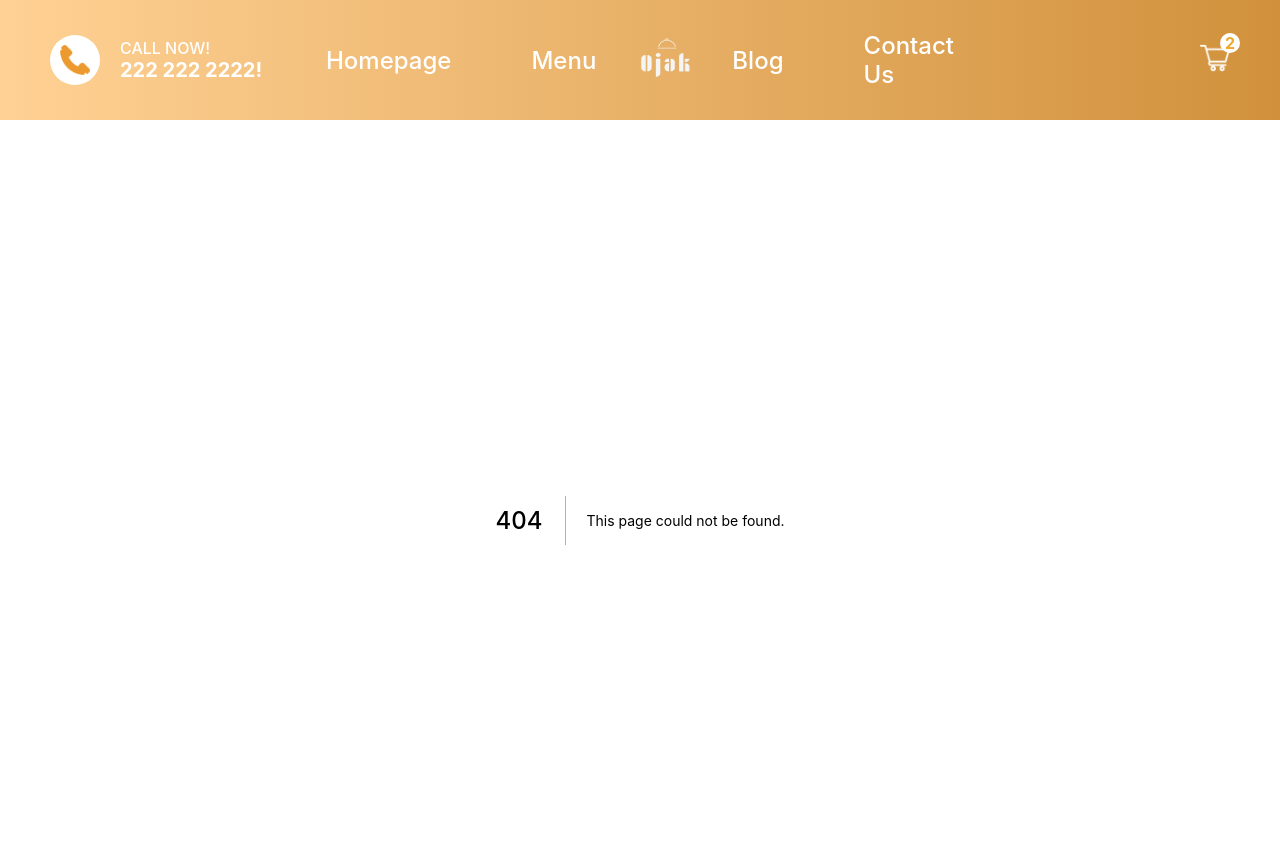
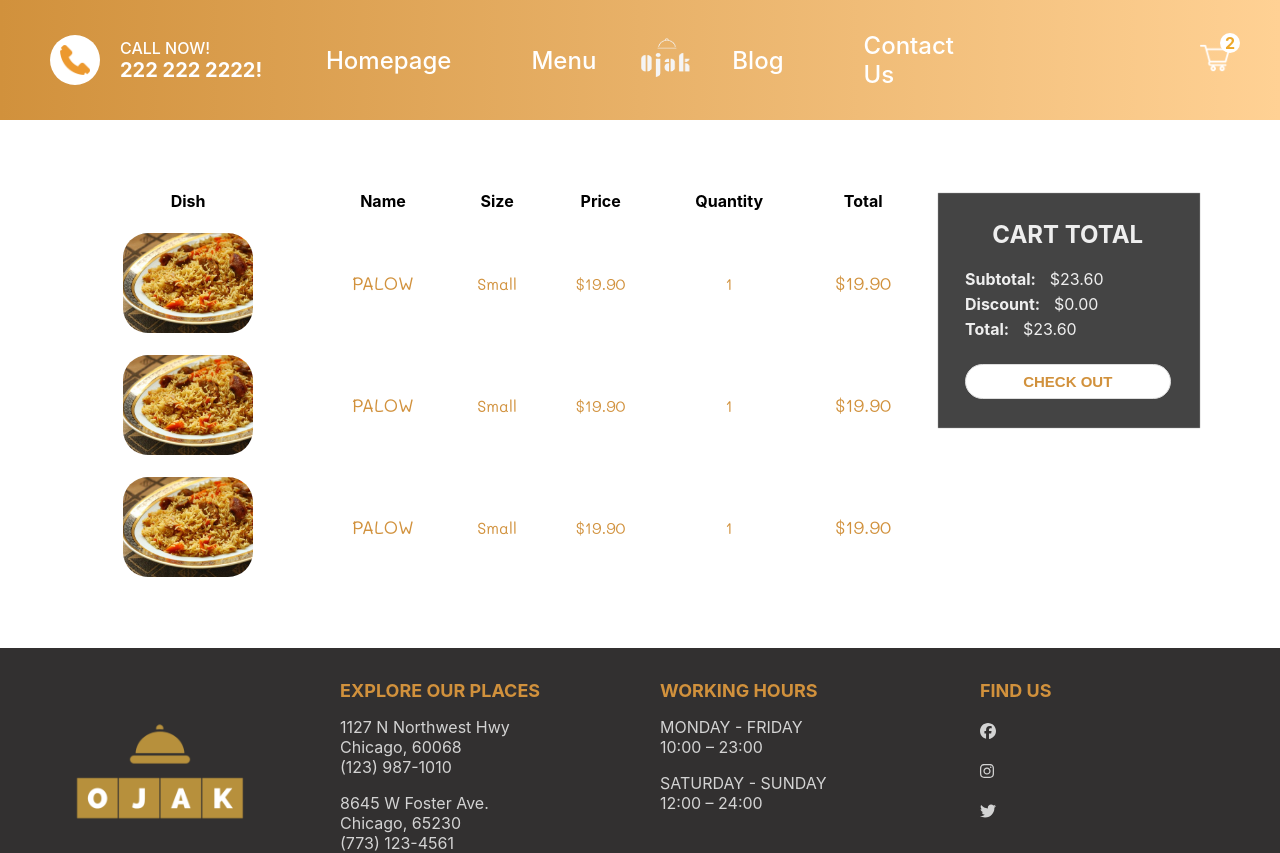
Before and after one commit to Arnazarov/Ojak, a Next.js app: page /cart in a window 1280 px wide. Before the commit this address had no page. Shown: the top 853 px of the page. Built offline with nearby package versions, Linux system fonts and the light colour scheme.

Commit message:
added cart page w/ styles

```diff
--- /dev/null
+++ b/pages/cart.jsx
@@ -0,0 +1,127 @@
+import Image from 'next/image';
+import styles from '../styles/Cart.module.css';
+
+const Cart = () => {
+  return (
+    <div className={styles.container}>
+      <div className={styles.left}>
+        <table className={styles.table}>
+          <thead>
+            <tr>
+              <th>Dish</th>
+              <th>Name</th>
+              <th>Size</th>
+              <th>Price</th>
+              <th>Quantity</th>
+              <th>Total</th>
+            </tr>
+          </thead>
+          <tbody className={styles.tbody}>
+            <tr>
+              <td>
+                <div className={styles.imgContainer}>
+                  <Image
+                    src="/images/palaw.jpg"
+                    alt=""
+                    layout="fill"
+                    objectFit="cover"
+                  />
+                </div>
+              </td>
+              <td>
+                <span className={styles.name}>PALOW</span>
+              </td>
+              <td>
+                <span className={styles.meat}>Small</span>
+              </td>
+              <td>
+                <span className={styles.price}>$19.90</span>
+              </td>
+              <td>
+                <span className={styles.qty}>1</span>
+              </td>
+              <td>
+                <span className={styles.total}>$19.90</span>
+              </td>
+            </tr>
+          </tbody>
+          <tbody className={styles.tbody}>
+            <tr>
+              <td>
+                <div className={styles.imgContainer}>
+                  <Image
+                    src="/images/palaw.jpg"
+                    alt=""
+                    layout="fill"
+                    objectFit="cover"
+                  />
+                </div>
+              </td>
+              <td>
+                <span className={styles.name}>PALOW</span>
+              </td>
+              <td>
+                <span className={styles.meat}>Small</span>
+              </td>
+              <td>
+                <span className={styles.price}>$19.90</span>
+              </td>
+              <td>
+                <span className={styles.qty}>1</span>
+              </td>
+              <td>
+                <span className={styles.total}>$19.90</span>
+              </td>
+            </tr>
+          </tbody>
+          <tbody className={styles.tbody}>
+            <tr>
+              <td>
+                <div className={styles.imgContainer}>
+                  <Image
+                    src="/images/palaw.jpg"
+                    alt=""
+                    layout="fill"
+                    objectFit="cover"
+                  />
+                </div>
+              </td>
+              <td>
+                <span className={styles.name}>PALOW</span>
+              </td>
+              <td>
+                <span className={styles.meat}>Small</span>
+              </td>
+              <td>
+                <span className={styles.price}>$19.90</span>
+              </td>
+              <td>
+                <span className={styles.qty}>1</span>
+              </td>
+              <td>
+                <span className={styles.total}>$19.90</span>
+              </td>
+            </tr>
+          </tbody>
+        </table>
+      </div>
+      <div className={styles.right}>
+        <div className={styles.wrapper}>
+          <h2 className={styles.cartTitle}>CART TOTAL</h2>
+          <div className={styles.totalText}>
+            <b className={styles.totalTextTitle}>Subtotal: </b>$23.60
+          </div>
+          <div className={styles.totalText}>
+            <b className={styles.totalTextTitle}>Discount: </b>$0.00
+          </div>
+          <div className={styles.totalText}>
+            <b className={styles.totalTextTitle}>Total: </b>$23.60
+          </div>
+          <button className={styles.button}>CHECK OUT</button>
+        </div>
+      </div>
+    </div>
+  );
+};
+
+export default Cart;
--- /dev/null
+++ b/styles/Cart.module.css
@@ -0,0 +1,90 @@
+@import url("https://fonts.googleapis.com/css2?family=Mali&display=swap");
+
+.container {
+    padding: 50px;
+    display: flex;
+}
+
+.left {
+    flex: 3;
+}
+
+.right {
+    flex: 1;
+}
+
+.table {
+    width: 100%;
+    border-spacing: 20px;
+    text-align: center;
+}
+
+.imgContainer {
+    width: 130px;
+    height: 100px;
+    position: relative;
+    display: block;
+    margin: auto;
+}
+
+.imgContainer img {
+    border: 1px thin #b7903c !important;
+    border-radius: 25px;
+}
+
+.name {
+    font-weight: 500;
+    color: #D1913C;
+    font-size: 18px;
+}
+
+.tbody {
+    color: #D1913C;
+    font-family: 'Mali', sans-serif;
+}
+
+.total {
+    font-weight: 500;
+    font-size: 18px;
+}
+
+.wrapper {
+    width: 90%;
+    max-height: 300px;
+    background-color: #444;
+    padding: 30px;
+    padding-top: 10px;
+    display: flex;
+    flex-direction: column;
+    justify-content: space-between;
+    color: #eee;
+    margin-top: 20px;
+    box-shadow: inset 1px 1px 1px 2px #fff;
+}
+
+.totalTextTitle {
+    margin-right: 10px;
+
+}
+
+.totalText {
+    margin-bottom: 5px;
+}
+
+.button {
+    color: #D1913C;
+    background-color: #fff;
+    height: 35px;
+    cursor: pointer;
+    font-size: 15px;
+    font-weight: 800;
+    margin-top: 20px;
+    border: 1px solid #ddd !important;
+    border-radius: 25px;
+    text-shadow: -1px 0 white, 0 1px white, 1px 0 white, 0 -1px white;
+}
+
+.cartTitle {
+    text-align: center;
+
+}
--- a/styles/Footer.module.css
+++ b/styles/Footer.module.css
@@ -12,7 +12,7 @@
 
 .title {
     font-size: 18px;
-    color: #b7903c;
+    color: #D1913C;
 }
 
 .text {
--- a/styles/Header.module.css
+++ b/styles/Header.module.css
@@ -1,7 +1,7 @@
 .container {
     background: #D1913C;  /* fallback for old browsers */
-    background: -webkit-linear-gradient(to right, #FFD194, #D1913C);  /* Chrome 10-25, Safari 5.1-6 */
-    background: linear-gradient(to right, #FFD194, #D1913C); /* W3C, IE 10+/ Edge, Firefox 16+, Chrome 26+, Opera 12+, Safari 7+ */
+    background: -webkit-linear-gradient(to right,#D1913C, #FFD194 );  /* Chrome 10-25, Safari 5.1-6 */
+    background: linear-gradient(to right,#D1913C, #FFD194 ); /* W3C, IE 10+/ Edge, Firefox 16+, Chrome 26+, Opera 12+, Safari 7+ */
 
     height: 120px;
     padding: 0px 50px;
@@ -61,7 +61,7 @@
 }
 
 .listItem {
-    margin: 40px;
+    margin: 0 40px;
     font-size: 1.5rem;
     font-weight: 500;
 }
--- a/styles/Product.module.css
+++ b/styles/Product.module.css
@@ -108,6 +108,7 @@
     width: 50px;
     height: 25px;
     border-radius: 15px 0 0 15px;
+    padding-left: 10px;
 }
 
 .button {
--- a/styles/ProductList.module.css
+++ b/styles/ProductList.module.css
@@ -12,7 +12,7 @@
     width: 70%;
     text-align: center;
     font-style: italic;
-    font-weight: 600;
+    font-weight: 400;
 }
 
 .wrapper {
--- a/styles/Slider.module.css
+++ b/styles/Slider.module.css
@@ -1,9 +1,10 @@
 .container {
     height: calc(100vh - 120px);
+    /* background-color: #b7903c; */
     background: #D1913C;  /* fallback for old browsers */
-    background: -webkit-linear-gradient(to right, #FFD194, #D1913C);  /* Chrome 10-25, Safari 5.1-6 */
-    background: linear-gradient(to right, #FFD194, #D1913C); /* W3C, IE 10+/ Edge, Firefox 16+, Chrome 26+, Opera 12+, Safari 7+ */
-        overflow: hidden;
+    background: -webkit-linear-gradient(to right,#D1913C, #FFD194 );  /* Chrome 10-25, Safari 5.1-6 */
+    background: linear-gradient(to right,#D1913C, #FFD194 ); /* W3C, IE 10+/ Edge, Firefox 16+, Chrome 26+, Opera 12+, Safari 7+ */
+    overflow: hidden;
 }
 
 .arrowContainer {
```
